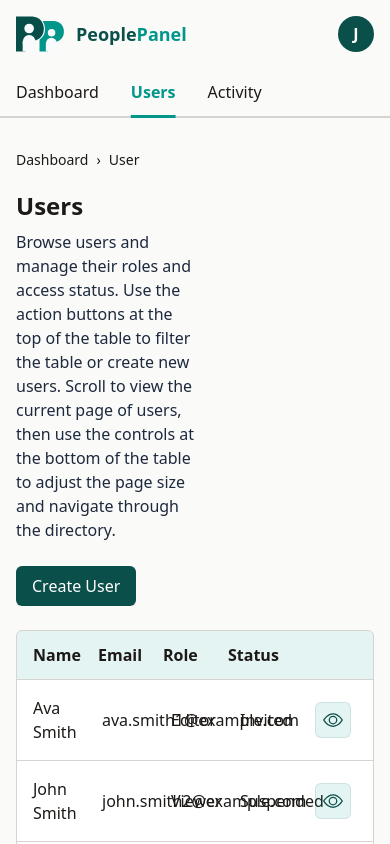
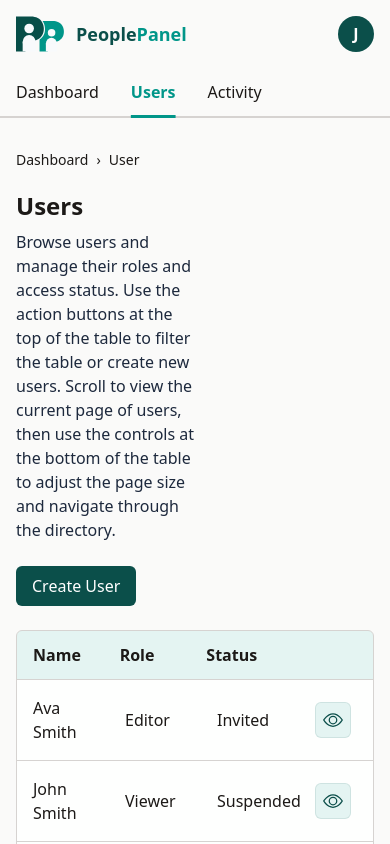
Before and after one commit to jossTripoli/people-panel, an Angular app: page /users in a window 390 px wide. Shown: the top 844 px of the page. Built offline with nearby package versions, Linux system fonts and the light colour scheme.

Commit message:
Fix table on mobile hide email and fix bugs closing sidebar and hide action btns while loading

```diff
--- a/src/app/user/user.html
+++ b/src/app/user/user.html
@@ -122,7 +122,7 @@
     <thead class="bg-secondary/10">
       <tr class="border-b border-divider">
         <th scope="col" class="px-4 py-3 font-semibold">Name</th>
-        <th scope="col" class="px-4 py-3 font-semibold">Email</th>
+        <th scope="col" class="hidden sm:table-cell px-4 py-3 font-semibold">Email</th>
         <th scope="col" class="px-4 py-3 font-semibold">Role</th>
         <th scope="col" class="px-4 py-3 font-semibold">Status</th>
         <th scope="col" class="w-24 px-4 py-3"><span class="sr-only">Actions</span></th>
@@ -138,7 +138,7 @@
             class="border-b border-divider transition-colors last:border-b-0 hover:bg-slate-50"
           >
             <td class="px-4 py-4">{{ user.name }}</td>
-            <td class="px-4 py-4">{{ user.email }}</td>
+            <td class="hidden sm:table-cell px-4 py-4">{{ user.email }}</td>
             <td class="px-4 py-4">{{ user.role }}</td>
             <td class="px-4 py-4">{{ user.status }}</td>
             <td class="w-20 px-4 py-4 text-center">
@@ -254,7 +254,7 @@
   <div
     class="fixed inset-0 z-20 bg-black/40"
     aria-hidden="true"
-    (click)="selectedUser = null"
+    (click)="closeUserDetails()"
   ></div>
 
   <!-- User details sidebar -->
@@ -269,7 +269,7 @@
         type="button"
         class="cursor-pointer text-2xl leading-none text-slate-500 hover:text-slate-900"
         aria-label="Close user details"
-        (click)="selectedUser = null"
+        (click)="closeUserDetails()"
       >
         ×
       </button>
@@ -331,6 +331,7 @@
         </div>
     </div>
 
+    @if (!isLoadingUser && selectedUser) {
       <div class="mt-4 p-6 flex gap-3">
         <button
           type="button"
@@ -346,5 +347,6 @@
           Reset Password
         </button>
       </div>
+    }
   </aside>
 }
--- a/src/app/user/user.ts
+++ b/src/app/user/user.ts
@@ -133,6 +133,7 @@ export class User {
     this.selectedUserETag = '';
     this.isLoadingUser = true;
 
+    // Simulate network latency while using the in-memory api
     setTimeout(() => {
       try {
         const response = this.usersApi.get(id);
@@ -152,11 +153,18 @@ export class User {
       } finally {
         this.isLoadingUser = false;
 
-        // Tell Angular to render the loaded user after the simulated delay.
-        this.changeDetector.markForCheck();
+        // Tell Angular immediately update the view after the simulated delay
+        this.changeDetector.detectChanges();
       }
     }, 500);
   }
+
+  closeUserDetails() {
+    this.selectedUser = null;
+    this.selectedUserETag = '';
+    this.isLoadingUser = false;
+  }
+
   // testing the api routes
   // constructor() {
   //   console.log('GET /users response:', this.users);
```
Lines whose indentation alone changed are shown as unchanged.
